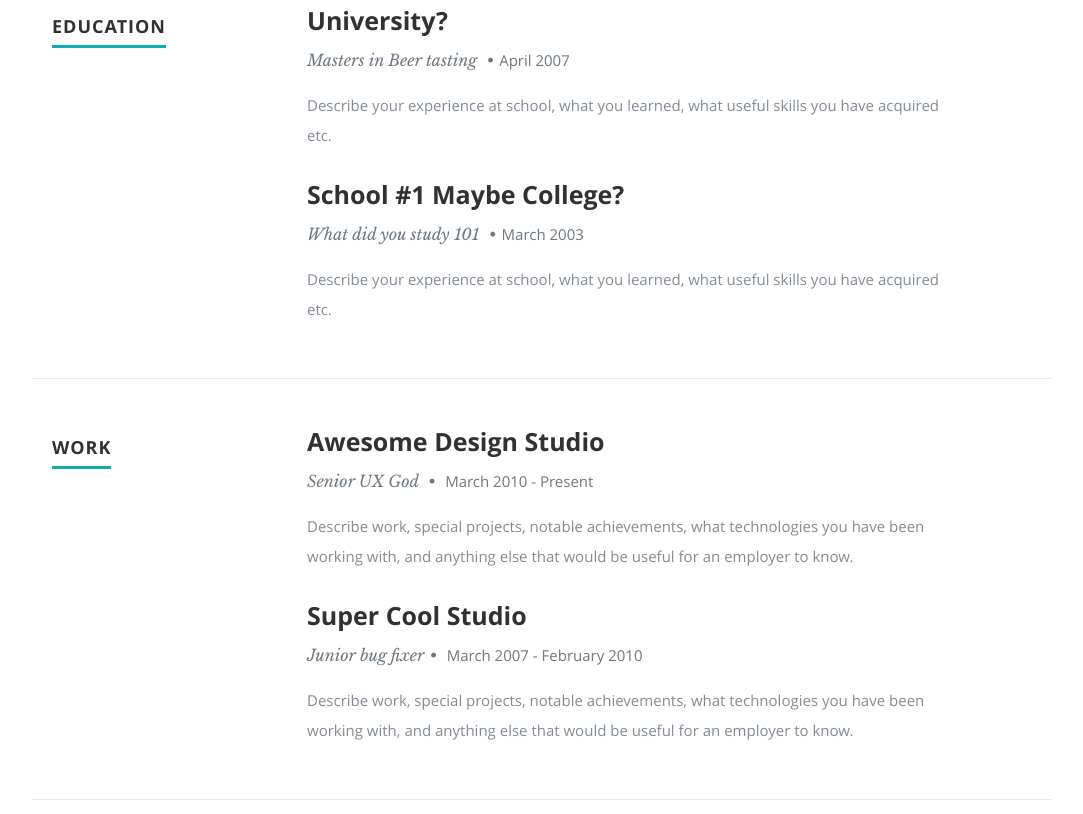
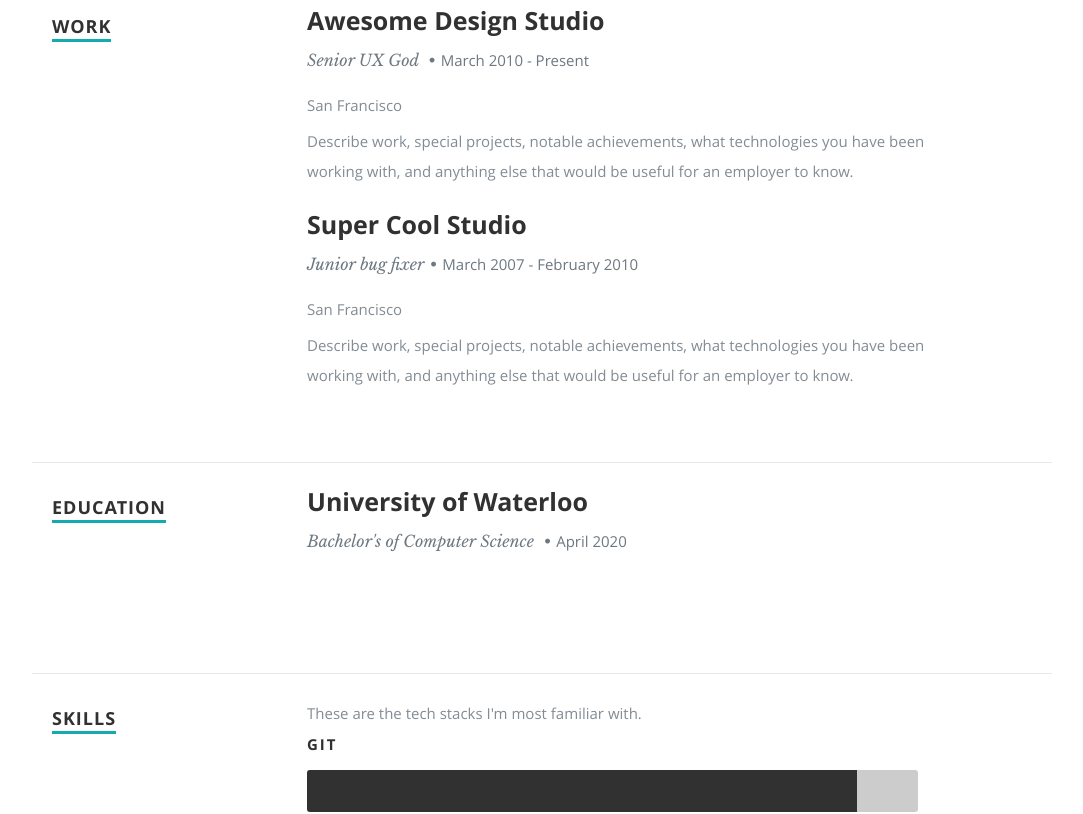
Before and after one commit to alexliu245/alexliu245.github.io, a React (Create React App) app: page / in a window 1280 px wide. Shown: the part 1460-2274 px from the top of the page, without its empty margins (98-1181 px from the left). Built offline with nearby package versions, Linux system fonts and the light colour scheme.

Commit message:
updated CSS for education and work experience sections

```diff
--- a/public/css/layout.css
+++ b/public/css/layout.css
@@ -250,17 +250,22 @@ ul#nav li.current a { color: #F06000; }
 }
 #resume h1 span {
    border-bottom: 3px solid #11ABB0;
-   padding-bottom: 6px;
 }
 #resume h3 {
    font: 25px/30px 'opensans-bold', sans-serif;
+}
+#resume div {
+   margin-bottom: 24px;
+}
+#resume p {
+   margin-bottom: 6px;
 }
 
 #resume .header-col { padding-top: 9px; }
 #resume .main-col { padding-right: 10%; }
 
 .education, .work {
-   margin-bottom: 48px;
+   margin-bottom: 24px;
    padding-bottom: 24px;
    border-bottom: 1px solid #E8E8E8;
 }
--- a/public/resumeData.json
+++ b/public/resumeData.json
@@ -36,16 +36,9 @@
     "skillmessage":"These are the tech stacks I'm most familiar with.",
     "education":[
       {
-        "school":"University?",
-        "degree":"Masters in Beer tasting",
-        "graduated":"April 2007",
-        "description":"Describe your experience at school, what you learned, what useful skills you have acquired etc."
-      },
-      {
-        "school":"School #1 Maybe College?",
-        "degree":"What did you study 101",
-        "graduated":"March 2003",
-        "description":"Describe your experience at school, what you learned, what useful skills you have acquired etc."
+        "school":"University of Waterloo",
+        "degree":"Bachelor's of Computer Science",
+        "graduated":"April 2020"
       }
     ],
     "work":[
@@ -53,12 +46,14 @@
         "company":"Awesome Design Studio",
         "title":"Senior UX God ",
         "years":"March 2010 - Present",
+        "location":"San Francisco",
         "description":"Describe work, special projects, notable achievements, what technologies you have been working with, and anything else that would be useful for an employer to know."
       },
       {
         "company":"Super Cool Studio",
         "title":"Junior bug fixer",
         "years":"March 2007 - February 2010",
+        "location":"San Francisco",
         "description":"Describe work, special projects, notable achievements, what technologies you have been working with, and anything else that would be useful for an employer to know."
       }
     ],
--- a/src/Components/Resume.js
+++ b/src/Components/Resume.js
@@ -8,11 +8,13 @@ class Resume extends Component {
       var education = this.props.data.education.map(function(education){
         return <div key={education.school}><h3>{education.school}</h3>
         <p className="info">{education.degree} <span>&bull;</span><em className="date">{education.graduated}</em></p>
-        <p>{education.description}</p></div>
+        </div>
       })
       var work = this.props.data.work.map(function(work){
         return <div key={work.company}><h3>{work.company}</h3>
-            <p className="info">{work.title}<span>&bull;</span> <em className="date">{work.years}</em></p>
+            <p className="info">{work.title}<span>&bull;</span>
+            <em className="date">{work.years}</em></p>
+            <p>{work.location}</p>
             <p>{work.description}</p>
         </div>
       })
@@ -24,6 +26,19 @@ class Resume extends Component {
 
     return (
       <section id="resume">
+
+
+      <div className="row work">
+
+         <div className="three columns header-col">
+            <h1><span>Work</span></h1>
+         </div>
+
+         <div className="nine columns main-col">
+          {work}
+        </div>
+      </div>
+
 
       <div className="row education">
           <div className="three columns header-col">
@@ -39,31 +54,12 @@ class Resume extends Component {
           </div>
       </div>
 
-
-      <div className="row work">
-
-         <div className="three columns header-col">
-            <h1><span>Work</span></h1>
-         </div>
-
-         <div className="nine columns main-col">
-          {work}
-        </div>
-    </div>
-
-
-
       <div className="row skill">
-
         <div className="three columns header-col">
           <h1><span>Skills</span></h1>
         </div>
-
         <div className="nine columns main-col">
-
-            <p>{skillmessage}
-            </p>
-
+          <p>{skillmessage}</p>
           <div className="bars">
             <ul className="skills">
               {skills}
```
Lines whose indentation alone changed are shown as unchanged.
